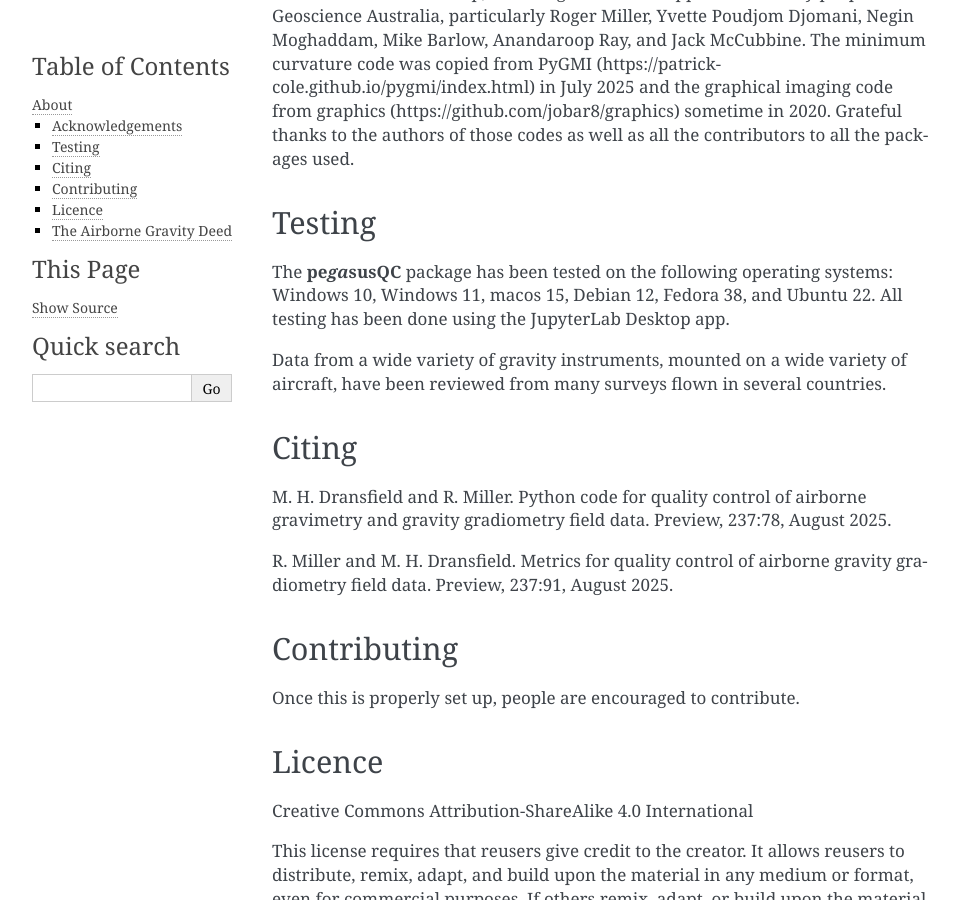
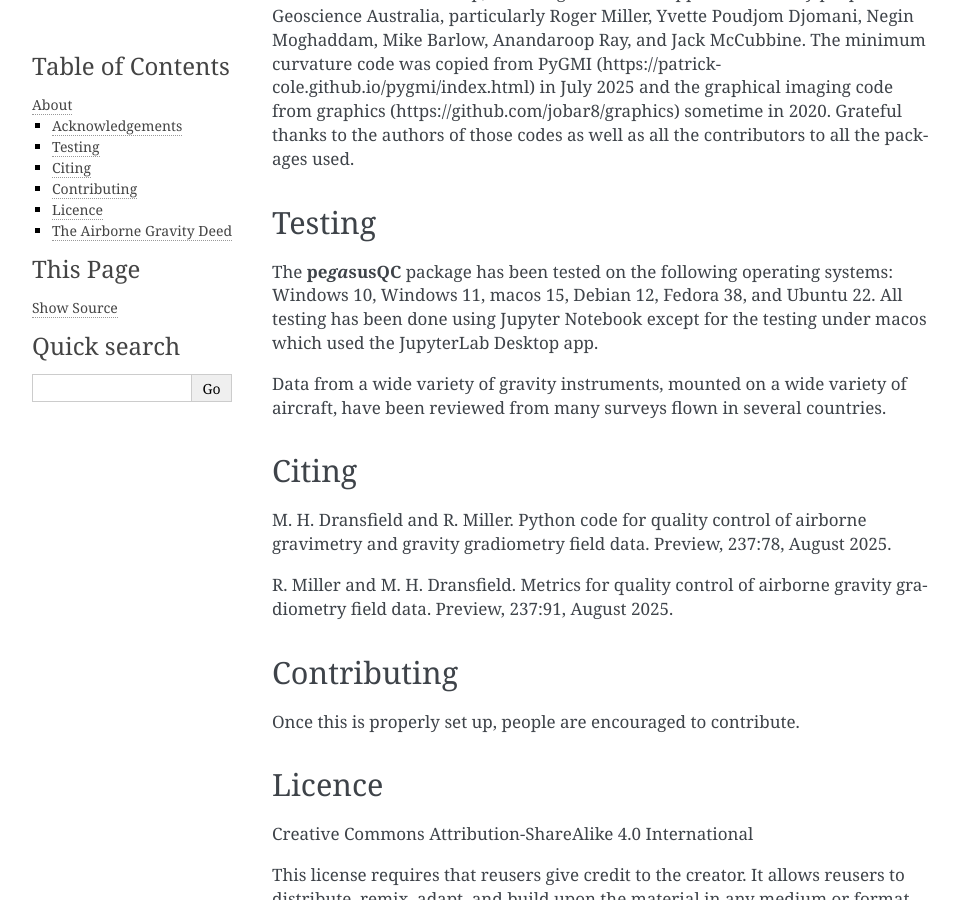
Before and after one commit to GeoscienceAustralia/galileoQC, a Sphinx documentation site: the page built from docs/source/about.md, in a window 1280 px wide and 900 px high, scrolled down 1184 px. Shown: the whole window, without its empty margins (148-1107 px from the left). Built offline with Sphinx 7.4.7, drawn with Linux system fonts in a browser that asks for light colours; pages that are not in the unit, such as notebooks, are missing from menus.

Commit message:
Update about.md

```diff
--- a/docs/source/about.md
+++ b/docs/source/about.md
@@ -30,7 +30,7 @@ A massive amount of help, encouragement and support from many people at Geoscien
 
 ## Testing
 
-The __pe*ga*susQC__ package has been tested on the following operating systems: Windows 10, Windows 11, macos 15, Debian 12, Fedora 38, and Ubuntu 22. All testing has been done using the JupyterLab Desktop app.
+The __pe*ga*susQC__ package has been tested on the following operating systems: Windows 10, Windows 11, macos 15, Debian 12, Fedora 38, and Ubuntu 22. All testing has been done using Jupyter Notebook except for the testing under macos which used the JupyterLab Desktop app.
 
 Data from a wide variety of gravity instruments, mounted on a wide variety of aircraft, have been reviewed from many surveys flown in several countries.
 
```
